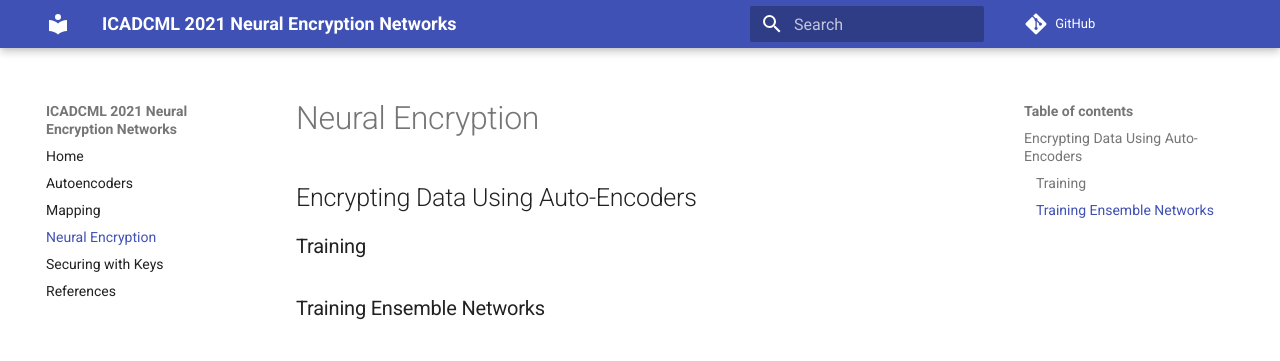
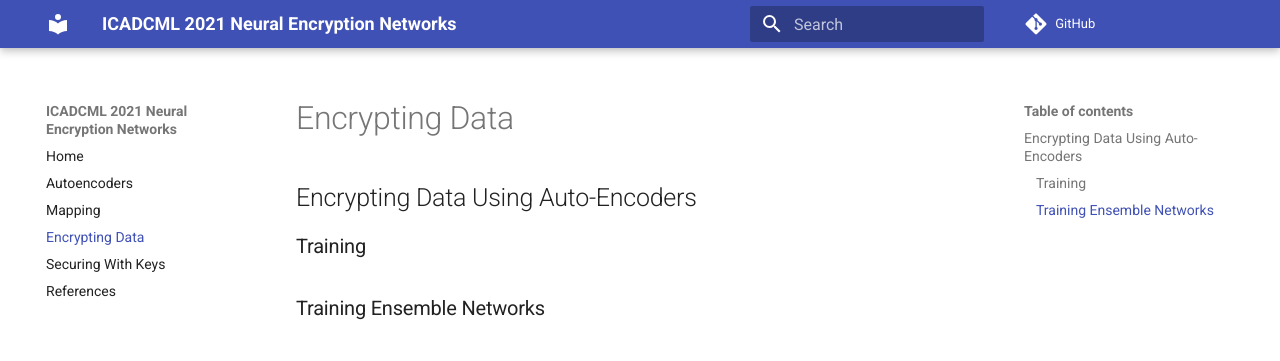
Before and after one commit to oke-aditya/neural_encryption_networks, an MkDocs documentation site: the page built from docs/templates/neural_enc.md, in a window 1280 px wide. Shown: the top 361 px of the page. Built offline with MkDocs 1.6.1 and Material for MkDocs 9.7.7, drawn with Linux system fonts in a browser that asks for light colours; comment, search, counter and statistics services are not loaded.

Commit message:
minor edits

```diff
--- a/docs/mkdocs.yml
+++ b/docs/mkdocs.yml
@@ -28,6 +28,6 @@ nav:
   - Home: index.md
   - Autoencoders: autoencoders.md
   - Mapping: mapping.md
-  - Neural Encryption: neural_enc.md
-  - Securing with Keys: keys.md
+  - Encrypting Data: neural_enc.md
+  - Securing With Keys: keys.md
   - References: references.md
```
